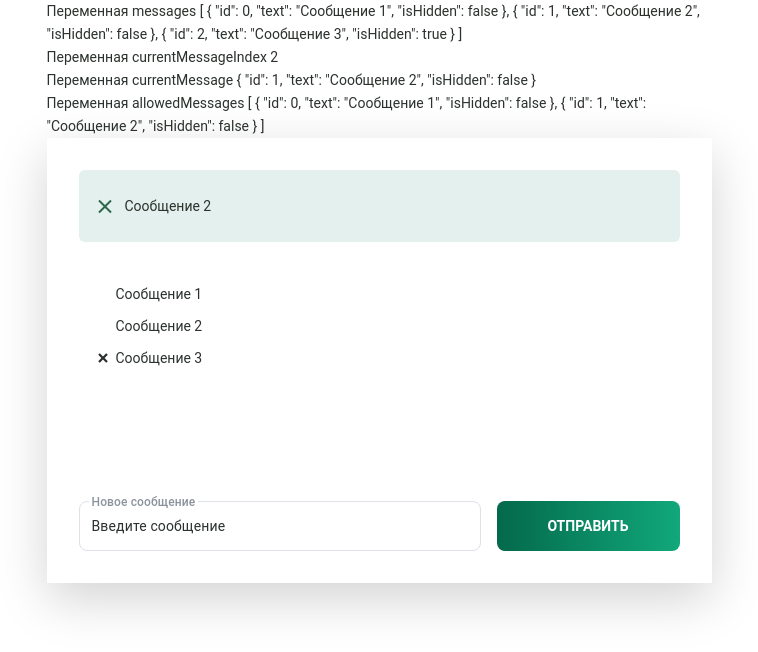
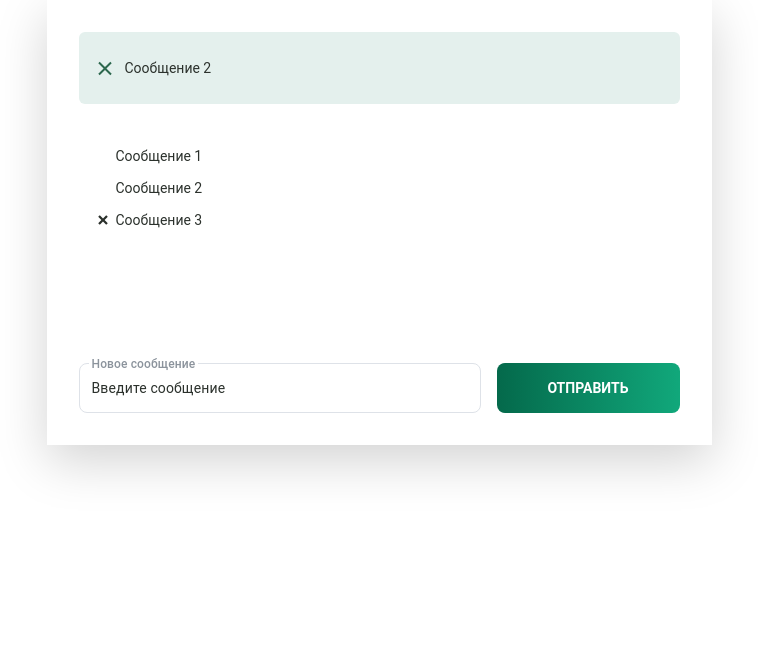
Before and after one commit to DmitryGytnikov/Vue_cons8_homework_2, a Vue app: page / in a window 1280 px wide. Shown: the top 652 px of the page, without its empty margins (261-1019 px from the left). Built offline with nearby package versions, Linux system fonts and the light colour scheme.

Commit message:
Update App.vue

```diff
--- a/src/App.vue
+++ b/src/App.vue
@@ -64,11 +64,6 @@ setInterval(() => currentMessageIndex.value++, messageTimer)
 <template>
   <div>
     <div class="container">
-      <p>Переменная messages {{ messages }}</p>
-      <p>Переменная currentMessageIndex {{ currentMessageIndex }}</p>
-      <p>Переменная currentMessage {{ currentMessage }}</p>
-      <p>Переменная allowedMessages {{ allowedMessages }}</p>
-
       <div class="area">
         <app-output
           :message="currentMessage"
```
